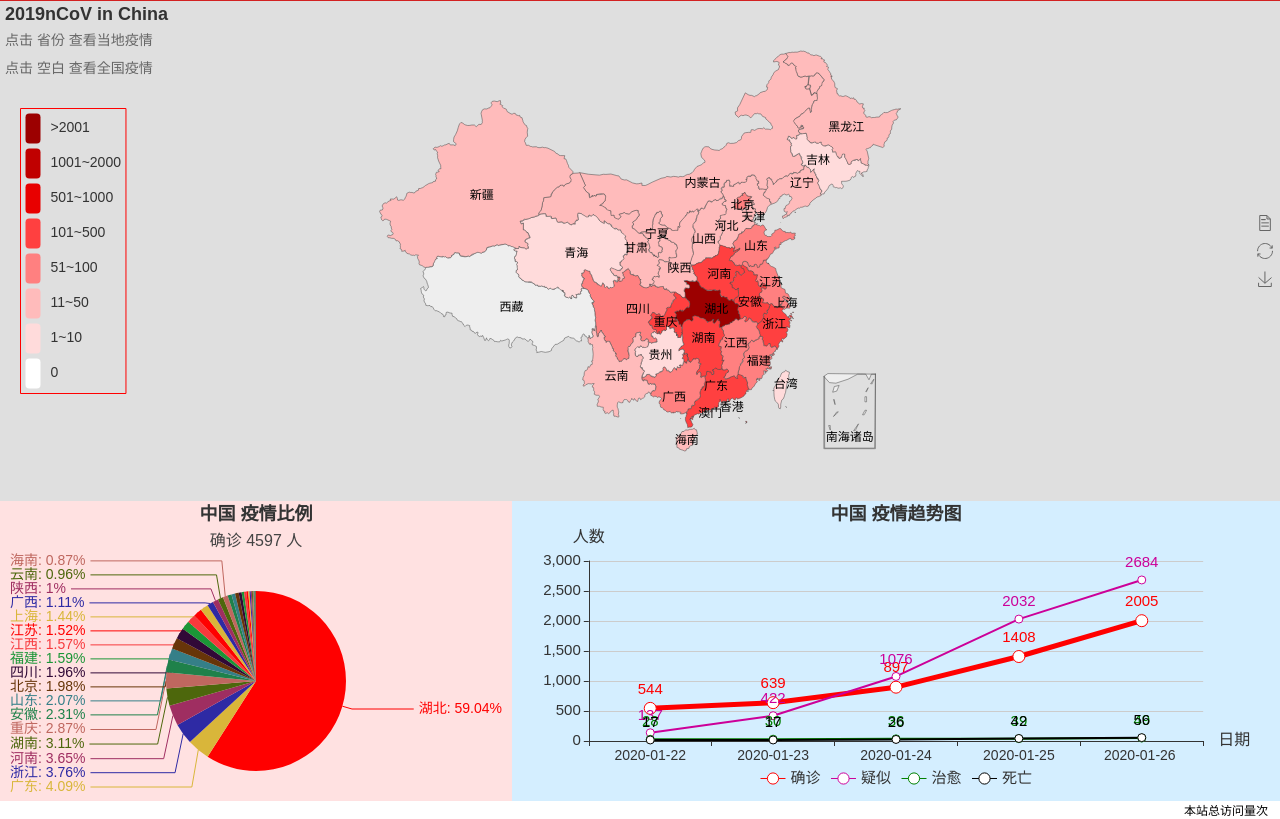
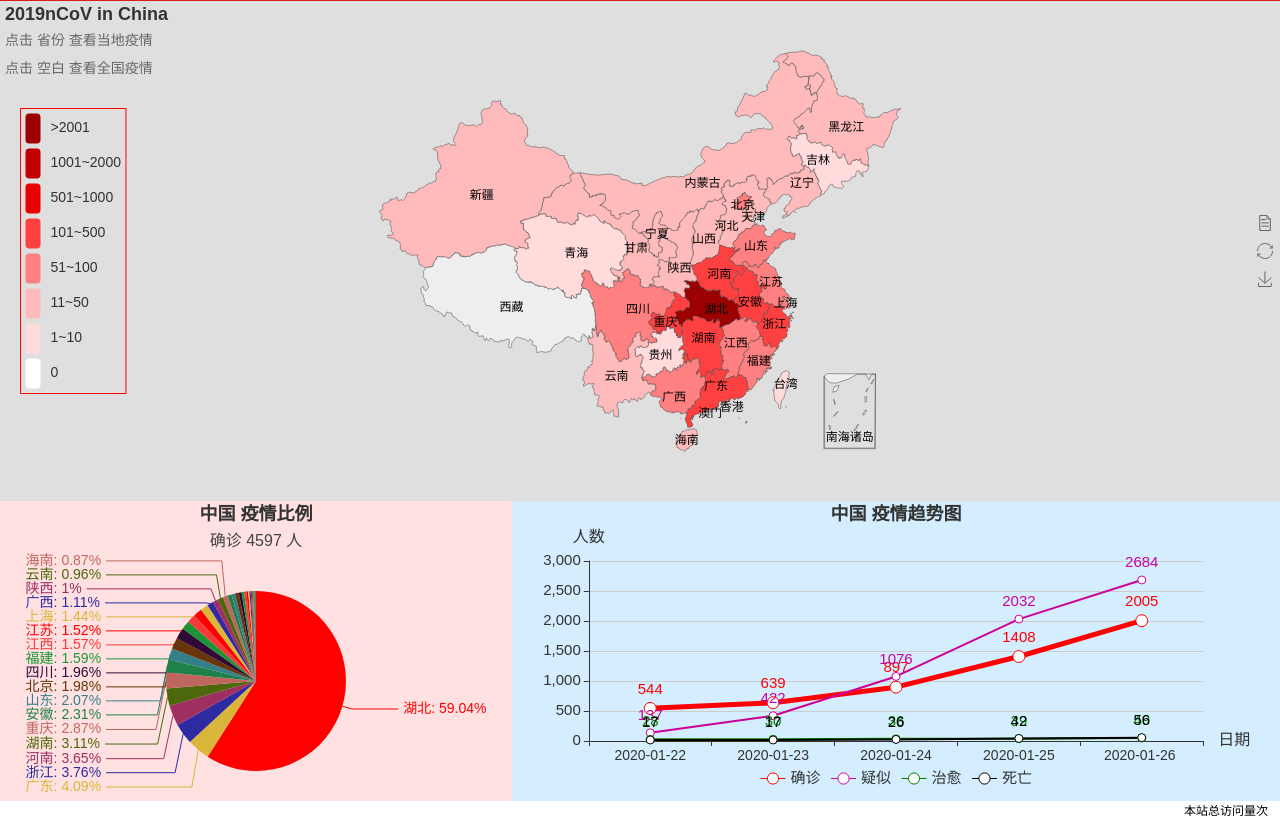
Before and after one commit to hexid26/2019nCoV, a plain HTML site: page www-echarts/index.html in a window 1280 px wide. Shown: the part 99-918 px from the top of the page. Drawn offline with Linux system fonts and the light colour scheme; some packages are replaced by stand-ins of ours; a script that the page names is missing.

Commit message:
更新 pie 图标签的 margin 数值

```diff
--- a/www-echarts/index.html
+++ b/www-echarts/index.html
@@ -427,7 +427,7 @@
               // clockwise: false,
               radius: [0, "60%"],
               center: ["50%", "60%"],
-              label: { alignTo: "edge", margin: 10, align: "center" },
+              label: { alignTo: "edge", margin: "5%" },
               labelLine: {
                 length: 10,
                 length2: 1
```
